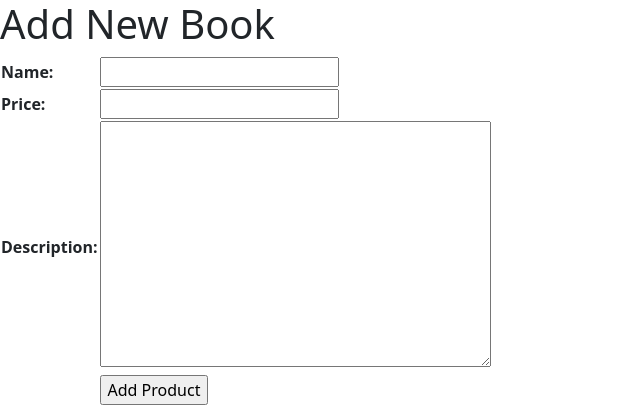
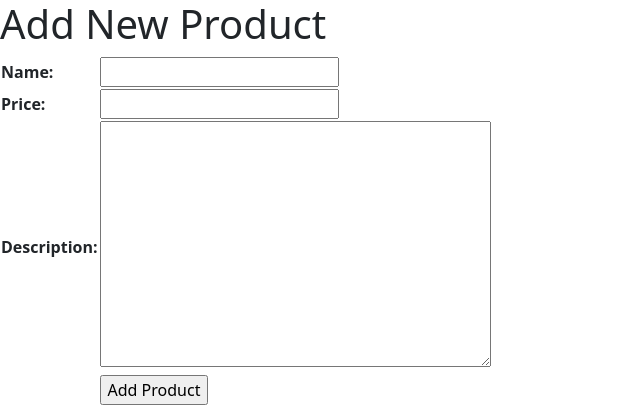
Before and after one commit to cahyabgg/Gege-Shop, a Django app: page /create-product/ in a window 1280 px wide. Shown: the top 405 px of the page, without its empty margins (0-640 px from the left). Run offline with Django 5.2, Linux system fonts and the light colour scheme.

Commit message:
Membenarkan title form

```diff
--- a/main/templates/create_product.html
+++ b/main/templates/create_product.html
@@ -1,5 +1,5 @@
 {% extends 'base.html' %} {% block content %}
-<h1>Add New Book</h1>
+<h1>Add New Product</h1>
 
 <form method="POST">
   {% csrf_token %}
```
